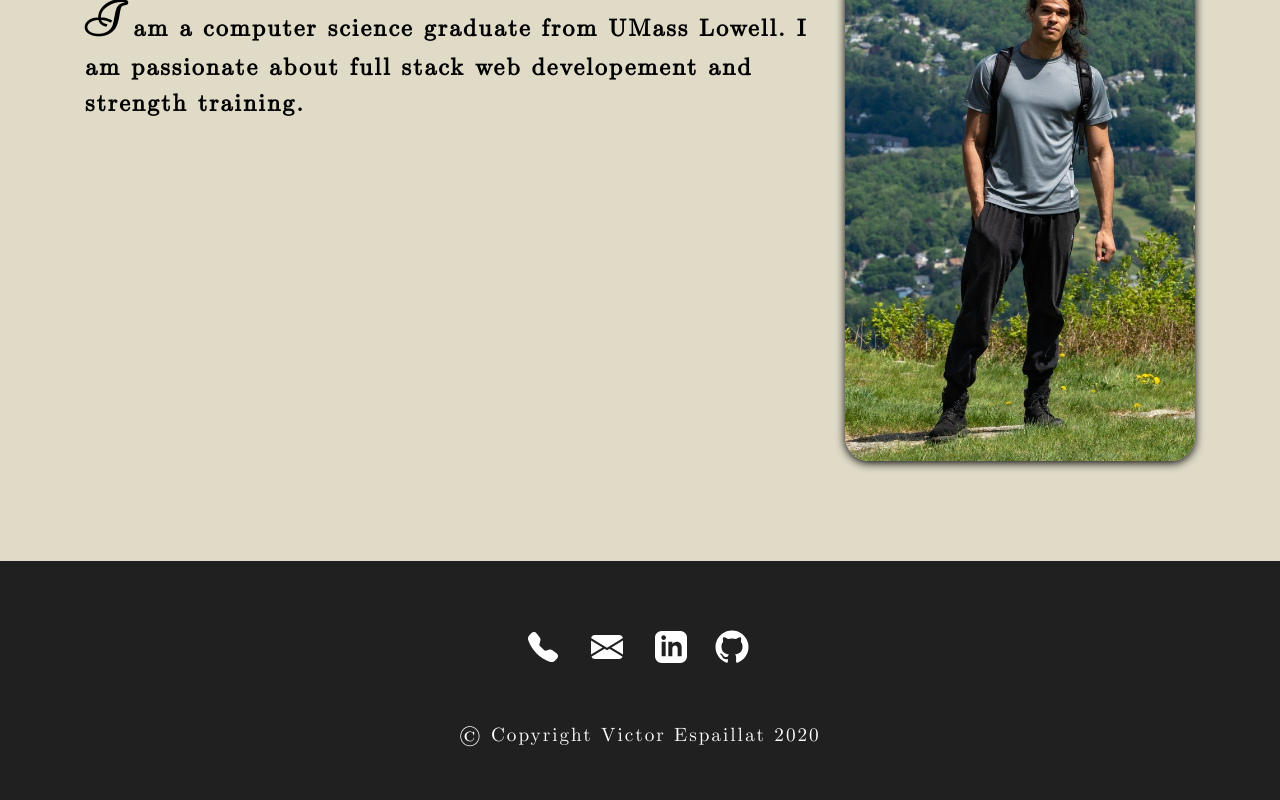
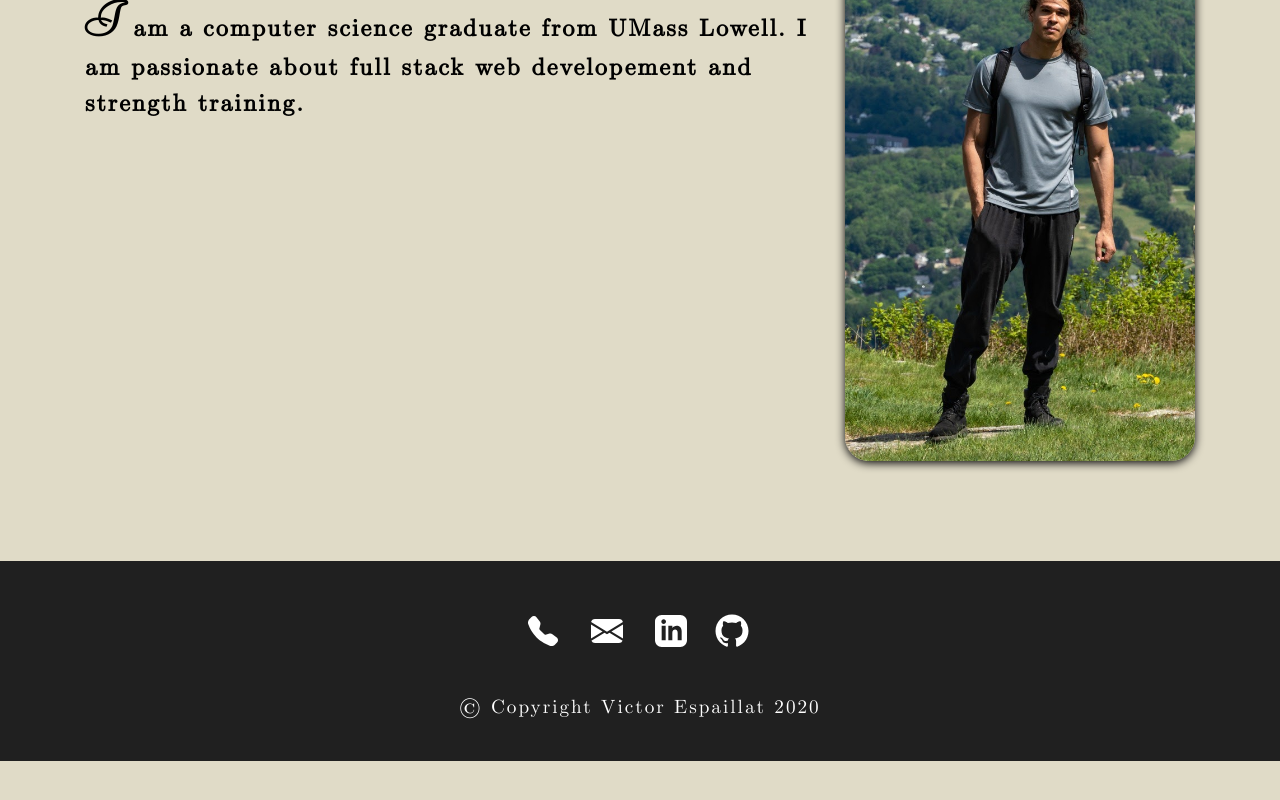
Before and after one commit to vespaill/React-personal-website, a React (Create React App) app: page /aboutme in a window 1280 px wide. Shown: the part 376-1176 px from the top of the page. After the commit the page ends 1137 px from the top, so only its background shows below. Built offline with nearby package versions, Linux system fonts and the light colour scheme.

Commit message:
Center Footer

```diff
--- a/src/components/footer.jsx
+++ b/src/components/footer.jsx
@@ -11,10 +11,10 @@ const Footer = () => {
 
   return (
     <footer>
-      <Container className="contact">
-        <Row className>
+      <Container className="mx-auto">
+        <Row>
           <Col md={12}>
-            <div className="contact text-center">
+            <div className="contact">
               <a href="tel:978-566-8344"><svg {...svgProps} width="32px" height="32px" viewBox="0 0 16 16" className="bi bi-telephone-fill" fill="white" xmlns="http://www.w3.org/2000/svg"><path fillRule="evenodd" d="M2.267.98a1.636 1.636 0 0 1 2.448.152l1.681 2.162c.309.396.418.913.296 1.4l-.513 2.053a.636.636 0 0 0 .167.604L8.65 9.654a.636.636 0 0 0 .604.167l2.052-.513a1.636 1.636 0 0 1 1.401.296l2.162 1.681c.777.604.849 1.753.153 2.448l-.97.97c-.693.693-1.73.998-2.697.658a17.47 17.47 0 0 1-6.571-4.144A17.47 17.47 0 0 1 .639 4.646c-.34-.967-.035-2.004.658-2.698l.97-.969z"/></svg></a>
               <a href="mailto:victor_espaillat@student.uml.edu"><svg {...svgProps} height="32px" viewBox="0 0 16 16" className="bi bi-envelope-fill" fill="white" xmlns="http://www.w3.org/2000/svg"><path fillRule="evenodd" d="M.05 3.555A2 2 0 0 1 2 2h12a2 2 0 0 1 1.95 1.555L8 8.414.05 3.555zM0 4.697v7.104l5.803-3.558L0 4.697zM6.761 8.83l-6.57 4.027A2 2 0 0 0 2 14h12a2 2 0 0 0 1.808-1.144l-6.57-4.027L8 9.586l-1.239-.757zm3.436-.586L16 11.801V4.697l-5.803 3.546z" /></svg></a>
               <a href="https://www.linkedin.com/in/victorespaillat/" target="_blank" rel="noopener noreferrer" className="li-ic"><svg {...svgProps} xmlns="http://www.w3.org/2000/svg" width="32" height="32" fill="white" viewBox="0 0 24 24"><path d="M19 0h-14c-2.761 0-5 2.239-5 5v14c0 2.761 2.239 5 5 5h14c2.762 0 5-2.239 5-5v-14c0-2.761-2.238-5-5-5zm-11 19h-3v-11h3v11zm-1.5-12.268c-.966 0-1.75-.79-1.75-1.764s.784-1.764 1.75-1.764 1.75.79 1.75 1.764-.783 1.764-1.75 1.764zm13.5 12.268h-3v-5.604c0-3.368-4-3.113-4 0v5.604h-3v-11h3v1.765c1.396-2.586 7-2.777 7 2.476v6.759z"/></svg></a>
@@ -22,7 +22,7 @@ const Footer = () => {
             </div>
           </Col>
         </Row>
-        <div className="text-center mt-5"><small>&copy; Copyright Victor Espaillat 2020</small></div>
+        <div className="text-center copyright"><small>&copy; Copyright Victor Espaillat 2020</small></div>
       </Container>
     </footer>
   );
--- a/src/css/App.css
+++ b/src/css/App.css
@@ -43,7 +43,7 @@
   border-radius: 24px;
 }
 .underline {
-  border-bottom: 2px solid gray;
+  border-bottom: 2px solid #000;
   display: inline-block;
   line-height: 0.7;
 }
--- a/src/css/footer.css
+++ b/src/css/footer.css
@@ -3,16 +3,16 @@ footer {
   left: 0;
   bottom: 0;
   width: 100%;
-  height: 256px;
+  height: 200px;
   background-color: var(--nero);
   color: #fff;
   overflow: hidden;
 }
 
 .contact {
-  margin: 2rem;
-  margin-bottom: 0;
+  margin: 3rem 2rem 0 2rem;
   min-width: 236px;
+  text-align: center;
 }
 
 .contact > a:not(:last-child) {
@@ -22,3 +22,7 @@ footer {
 .contact > a:last-child {
   margin-left: -9px;
 }
+
+.copyright {
+  margin-top: 2.25rem;
+}
--- a/src/css/index.css
+++ b/src/css/index.css
@@ -18,5 +18,5 @@ body {
   color: black;
   letter-spacing: 2px;
 
-  margin: 0 0 356px;
+  margin: 0 0 300px;
 }
```
